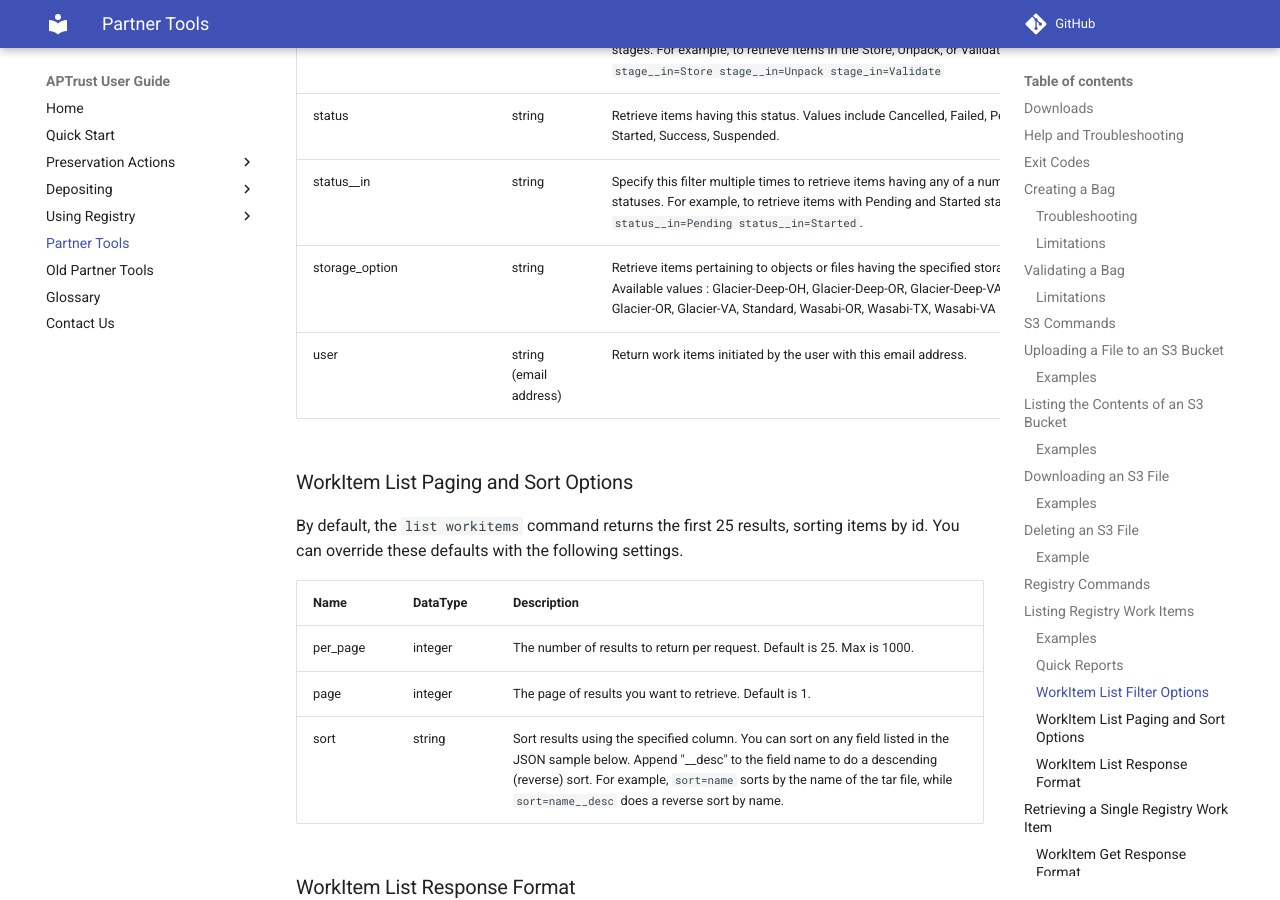
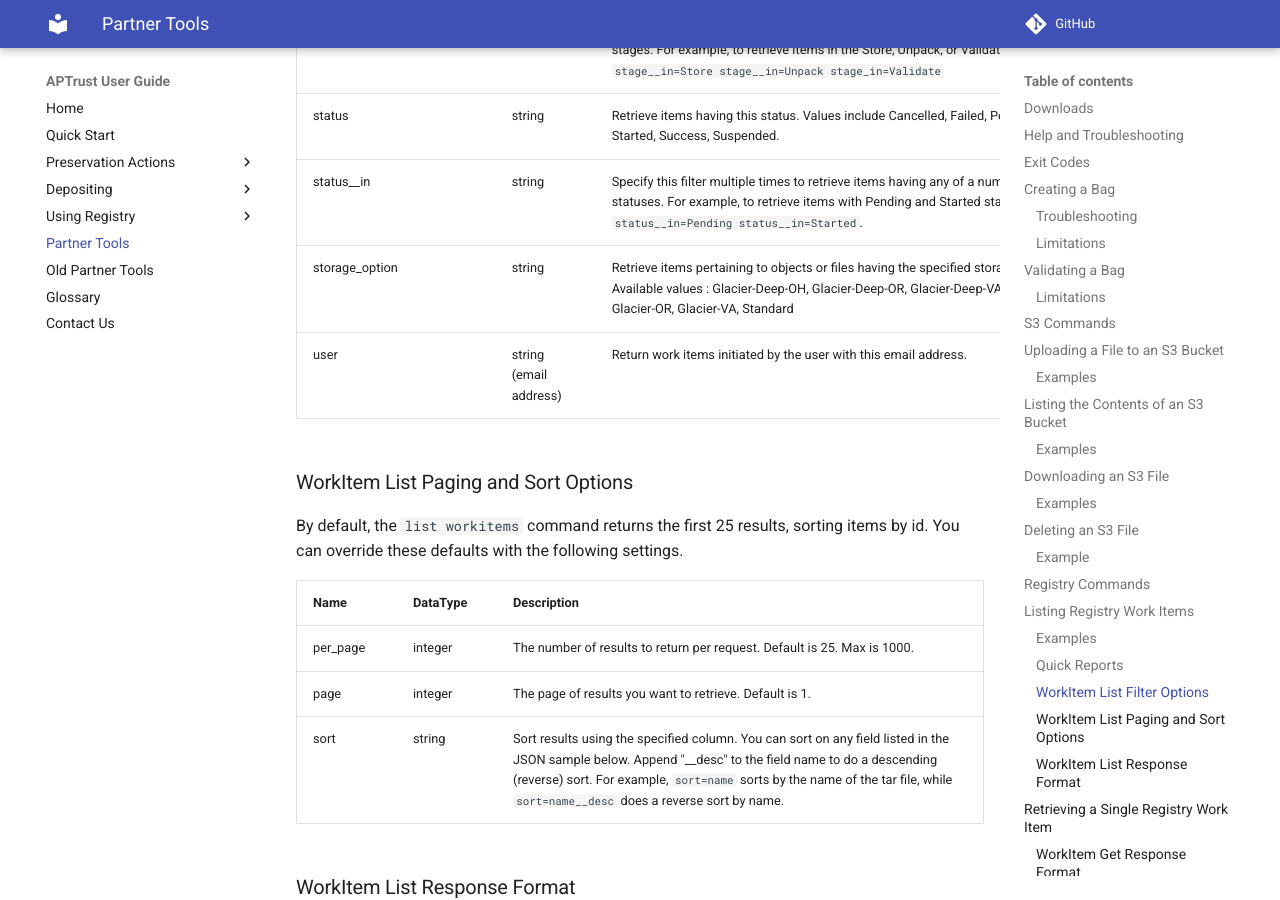
Before and after one commit to APTrust/userguide, an MkDocs documentation site: the page built from docs/partner_tools.md, in a window 1280 px wide and 900 px high, scrolled down 9861 px. Built offline with MkDocs 1.6.1 and Material for MkDocs 9.7.7, drawn with Linux system fonts in a browser that asks for light colours; comment, search, counter and statistics services are not loaded; some of the changed text lies outside the part shown.

Commit message:
Remove references to Wasabi

```diff
--- a/docs/partner_tools.md
+++ b/docs/partner_tools.md
@@ -386,7 +386,7 @@
 | stage__in | string | Specify this filter multiple times to retrieve items in any one of a number of stages. For example, to retrieve items in the Store, Unpack, or Validate stages, use `stage__in=Store stage__in=Unpack stage_in=Validate` |
 | status | string | Retrieve items having this status. Values include Cancelled, Failed, Pending, Started, Success, Suspended. |
 | status__in | string | Specify this filter multiple times to retrieve items having any of a number of statuses. For example, to retrieve items with Pending and Started status, use `status__in=Pending status__in=Started`. |
-| storage_option | string | Retrieve items pertaining to objects or files having the specified storage option. Available values : Glacier-Deep-OH, Glacier-Deep-OR, Glacier-Deep-VA, Glacier-OH, Glacier-OR, Glacier-VA, Standard, Wasabi-OR, Wasabi-TX, Wasabi-VA |
+| storage_option | string | Retrieve items pertaining to objects or files having the specified storage option. Available values : Glacier-Deep-OH, Glacier-Deep-OR, Glacier-Deep-VA, Glacier-OH, Glacier-OR, Glacier-VA, Standard |
 | user | string (email address) | Return work items initiated by the user with this email address. |
 
 ### WorkItem List Paging and Sort Options
@@ -555,7 +555,7 @@
 | size__gteq | integer | Return objects whose size is at least this number of bytes. |
 | size__lteq | integer | Return objects whose size is no more than this number of bytes. |
 | state | string | Return objects with this state. A = Active, D = Deleted. Available values: A, D. |
-| storage_option | string | Return objects with the specified storage option. Available values: Glacier-Deep-OH, Glacier-Deep-OR, Glacier-Deep-VA, Glacier-OH, Glacier-OR, Glacier-VA, Standard, Wasabi-OR, Wasabi-TX, Wasabi-VA. |
+| storage_option | string | Return objects with the specified storage option. Available values: Glacier-Deep-OH, Glacier-Deep-OR, Glacier-Deep-VA, Glacier-OH, Glacier-OR, Glacier-VA, Standard. |
 | updated_at__gteq | date string 'yyyy-mm-dd' | Return objects updated on or after the given timestamp. |
 | updated_at__lteq | date string 'yyyy-mm-dd' | Return objects updated on or before the given timestamp. |
 
@@ -704,7 +704,7 @@
 | size__gteq | integer | Return files whose size is at least this number of bytes. |
 | size__lteq | integer | Return files whose size is no more than this number of bytes. |
 | state | string | Return files with this state. A = Active, D = Deleted. Available values: A, D. |
-| storage_option | string | Return files with the specified storage option. Available values: Glacier-Deep-OH, Glacier-Deep-OR, Glacier-Deep-VA, Glacier-OH, Glacier-OR, Glacier-VA, Standard, Wasabi-OR, Wasabi-TX, Wasabi-VA. |
+| storage_option | string | Return files with the specified storage option. Available values: Glacier-Deep-OH, Glacier-Deep-OR, Glacier-Deep-VA, Glacier-OH, Glacier-OR, Glacier-VA, Standard. |
 | updated_at__gteq | date string 'yyyy-mm-dd' | Return files updated on or after the given timestamp. |
 | updated_at__lteq | date string 'yyyy-mm-dd' | Return files updated on or before the given timestamp. |
 
@@ -844,8 +844,7 @@
 parse the file.
 
 You may find it useful to maintain separate config file for separate profiles.
-For example, you may want to store S3 credentials for Amazon in aws.env,
-credentials for Wasabi in wasabi.env, and for Minio in minio.env.
+For example, you may want to store S3 credentials for Amazon in aws.env and for Minio in minio.env.
 
 Or, you can skip config files altogether and use environment variables
 like so:
```
Also changed, not shown: docs/depositing/index.md (+1 -8 lines), docs/glossary.md (+1 -1 lines), docs/preservation/deletion.md (+1 -2 lines).
